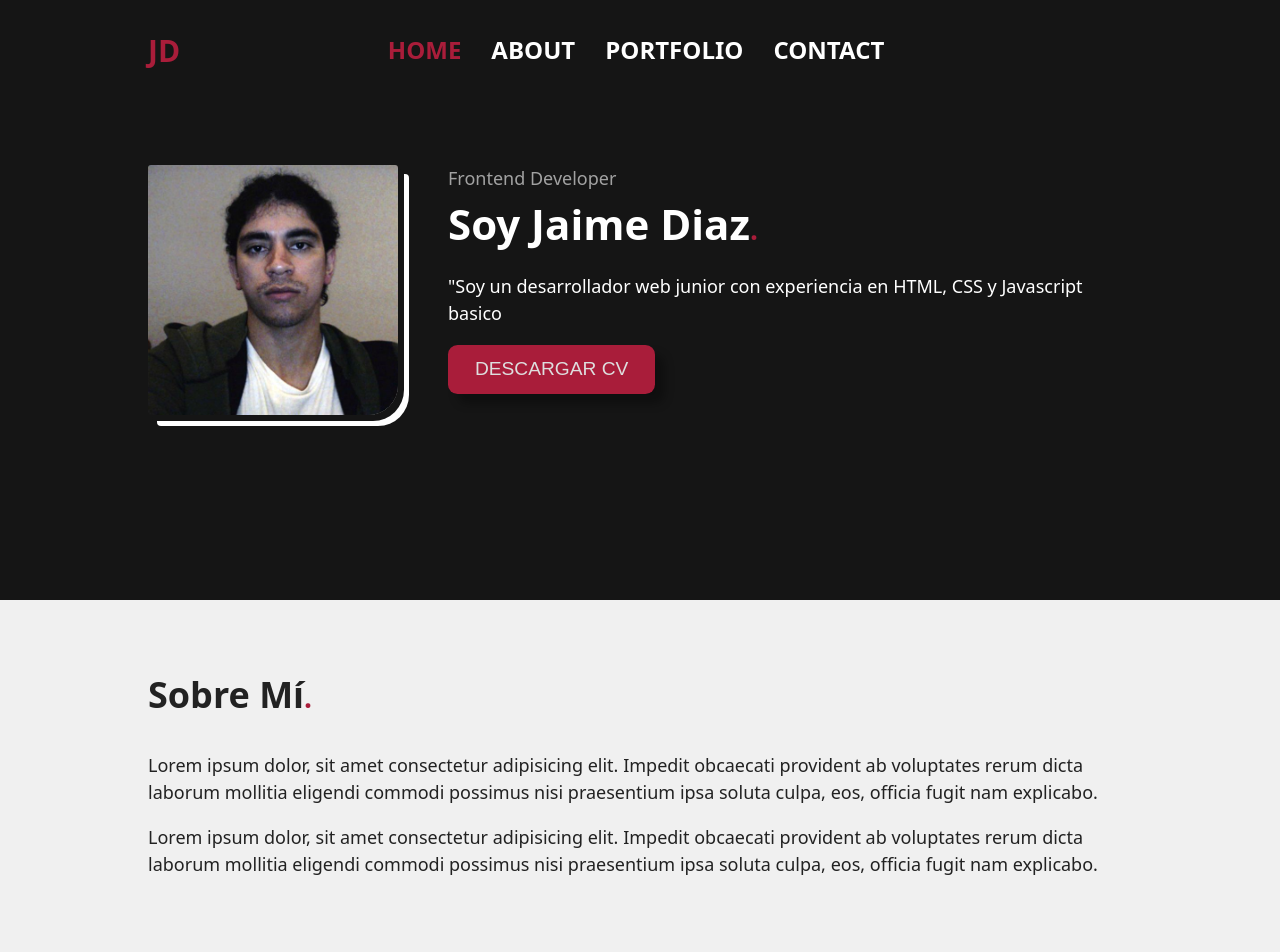
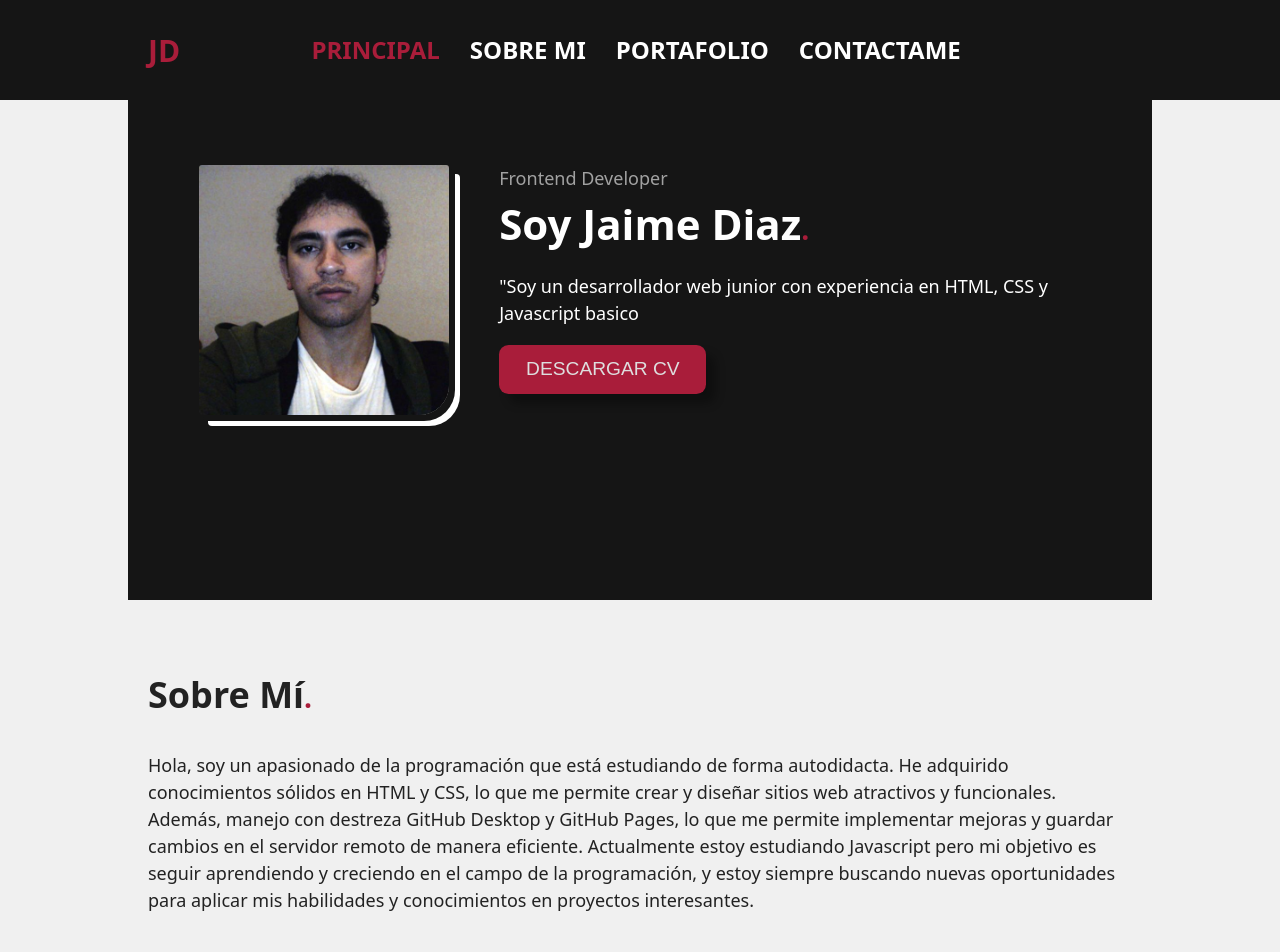
Before and after one commit to ZayDiaz/Portafolio, a plain HTML site: page index.html in a window 1280 px wide. Shown: the top 952 px of the page. Drawn offline with nearby package versions, Linux system fonts and the light colour scheme.

Commit message:
Sobre mi actualizado
Un párrafo descriptivo sobre mi personalidad y mis metas

```diff
--- a/assets/css/style.css
+++ b/assets/css/style.css
@@ -94,6 +94,7 @@ button {
   display: flex;
   flex-direction: column;
   gap: 0.5em;
+  align-items: center;
 }
 
 .up {
--- a/index.html
+++ b/index.html
@@ -28,16 +28,16 @@
 
         <ul class="list">
           <li class="list__item">
-            <a href="#home" class="list__link active">Home</a>
+            <a href="#home" class="list__link active">Principal</a>
           </li>
           <li class="list__item">
-            <a href="#about" class="list__link">About</a>
+            <a href="#about" class="list__link">Sobre mi</a>
           </li>
           <li class="list__item">
-            <a href="#portfolio" class="list__link">Portfolio</a>
+            <a href="#portfolio" class="list__link">Portafolio</a>
           </li>
           <li class="list__item">
-            <a href="#contact" class="list__link">Contact</a>
+            <a href="#contact" class="list__link">Contactame</a>
           </li>
         </ul>
       </div>
@@ -71,13 +71,11 @@
       <h2 class="section__title">Sobre Mí<span class="span__dot">.</span></h2>
 
       <div class="container">
-        <p class="about__text">Lorem ipsum dolor, sit amet consectetur adipisicing elit. Impedit obcaecati provident ab
-          voluptates rerum dicta laborum mollitia eligendi commodi possimus nisi praesentium ipsa soluta culpa, eos,
-          officia fugit nam explicabo.</p>
+        <p class="about__text"></p>
 
-        <p class="about__text">Lorem ipsum dolor, sit amet consectetur adipisicing elit. Impedit obcaecati provident ab
-          voluptates rerum dicta laborum mollitia eligendi commodi possimus nisi praesentium ipsa soluta culpa, eos,
-          officia fugit nam explicabo.</p>
+        <p class="about__text">Hola, soy un apasionado de la programación que está estudiando de forma autodidacta. He adquirido conocimientos sólidos en HTML y CSS, lo que me permite crear y diseñar sitios web atractivos y funcionales. Además, manejo con destreza GitHub Desktop y GitHub Pages, lo que me permite implementar mejoras y guardar cambios en el servidor remoto de manera eficiente. Actualmente estoy estudiando Javascript pero mi objetivo es seguir aprendiendo y creciendo en el campo de la programación, y estoy siempre buscando nuevas oportunidades para aplicar mis habilidades y conocimientos en proyectos interesantes.
+
+        </p>
       </div>
     </section>
 
@@ -137,26 +135,7 @@
         </div>
       </div>
     </section>
-    <section id="portfolio" class="section portfolio">
-      <div class="main">
-        <div class="up">
-          <button class="card1">
-            <svg xmlns="http://www.w3.org/2000/svg" xmlns:xlink="http://www.w3.org/1999/xlink" viewBox="0,0,256,256" width="30px" height="30px" fill-rule="nonzero" class="instagram"><g fill-rule="nonzero" stroke="none" stroke-width="1" stroke-linecap="butt" stroke-linejoin="miter" stroke-miterlimit="10" stroke-dasharray="" stroke-dashoffset="0" font-family="none" font-weight="none" font-size="none" text-anchor="none" style="mix-blend-mode: normal"><g transform="scale(8,8)"><path d="M11.46875,5c-3.55078,0 -6.46875,2.91406 -6.46875,6.46875v9.0625c0,3.55078 2.91406,6.46875 6.46875,6.46875h9.0625c3.55078,0 6.46875,-2.91406 6.46875,-6.46875v-9.0625c0,-3.55078 -2.91406,-6.46875 -6.46875,-6.46875zM11.46875,7h9.0625c2.47266,0 4.46875,1.99609 4.46875,4.46875v9.0625c0,2.47266 -1.99609,4.46875 -4.46875,4.46875h-9.0625c-2.47266,0 -4.46875,-1.99609 -4.46875,-4.46875v-9.0625c0,-2.47266 1.99609,-4.46875 4.46875,-4.46875zM21.90625,9.1875c-0.50391,0 -0.90625,0.40234 -0.90625,0.90625c0,0.50391 0.40234,0.90625 0.90625,0.90625c0.50391,0 0.90625,-0.40234 0.90625,-0.90625c0,-0.50391 -0.40234,-0.90625 -0.90625,-0.90625zM16,10c-3.30078,0 -6,2.69922 -6,6c0,3.30078 2.69922,6 6,6c3.30078,0 6,-2.69922 6,-6c0,-3.30078 -2.69922,-6 -6,-6zM16,12c2.22266,0 4,1.77734 4,4c0,2.22266 -1.77734,4 -4,4c-2.22266,0 -4,-1.77734 -4,-4c0,-2.22266 1.77734,-4 4,-4z"></path></g></g></svg>
-          </button>
-          <button class="card2">
-            <svg xmlns="http://www.w3.org/2000/svg" viewBox="0 0 48 48" width="30px" height="30px" class="twitter"><path d="M42,12.429c-1.323,0.586-2.746,0.977-4.247,1.162c1.526-0.906,2.7-2.351,3.251-4.058c-1.428,0.837-3.01,1.452-4.693,1.776C34.967,9.884,33.05,9,30.926,9c-4.08,0-7.387,3.278-7.387,7.32c0,0.572,0.067,1.129,0.193,1.67c-6.138-0.308-11.582-3.226-15.224-7.654c-0.64,1.082-1,2.349-1,3.686c0,2.541,1.301,4.778,3.285,6.096c-1.211-0.037-2.351-0.374-3.349-0.914c0,0.022,0,0.055,0,0.086c0,3.551,2.547,6.508,5.923,7.181c-0.617,0.169-1.269,0.263-1.941,0.263c-0.477,0-0.942-0.054-1.392-0.135c0.94,2.902,3.667,5.023,6.898,5.086c-2.528,1.96-5.712,3.134-9.174,3.134c-0.598,0-1.183-0.034-1.761-0.104C9.268,36.786,13.152,38,17.321,38c13.585,0,21.017-11.156,21.017-20.834c0-0.317-0.01-0.633-0.025-0.945C39.763,15.197,41.013,13.905,42,12.429"></path></svg>
-          </button>
-        </div>
-        <div class="down">
-          <button class="card3">
-            <svg xmlns="http://www.w3.org/2000/svg" viewBox="0 0 30 30" width="30px" height="30px" class="github">    <path d="M15,3C8.373,3,3,8.373,3,15c0,5.623,3.872,10.328,9.092,11.63C12.036,26.468,12,26.28,12,26.047v-2.051 c-0.487,0-1.303,0-1.508,0c-0.821,0-1.551-0.353-1.905-1.009c-0.393-0.729-0.461-1.844-1.435-2.526 c-0.289-0.227-0.069-0.486,0.264-0.451c0.615,0.174,1.125,0.596,1.605,1.222c0.478,0.627,0.703,0.769,1.596,0.769 c0.433,0,1.081-0.025,1.691-0.121c0.328-0.833,0.895-1.6,1.588-1.962c-3.996-0.411-5.903-2.399-5.903-5.098 c0-1.162,0.495-2.286,1.336-3.233C9.053,10.647,8.706,8.73,9.435,8c1.798,0,2.885,1.166,3.146,1.481C13.477,9.174,14.461,9,15.495,9 c1.036,0,2.024,0.174,2.922,0.483C18.675,9.17,19.763,8,21.565,8c0.732,0.731,0.381,2.656,0.102,3.594 c0.836,0.945,1.328,2.066,1.328,3.226c0,2.697-1.904,4.684-5.894,5.097C18.199,20.49,19,22.1,19,23.313v2.734 c0,0.104-0.023,0.179-0.035,0.268C23.641,24.676,27,20.236,27,15C27,8.373,21.627,3,15,3z"></path></svg>
-          </button>
-          <button class="card4">
-            <svg height="30px" width="30px" viewBox="0 0 48 48" xmlns="http://www.w3.org/2000/svg" class="discord"><path d="M40,12c0,0-4.585-3.588-10-4l-0.488,0.976C34.408,10.174,36.654,11.891,39,14c-4.045-2.065-8.039-4-15-4s-10.955,1.935-15,4c2.346-2.109,5.018-4.015,9.488-5.024L18,8c-5.681,0.537-10,4-10,4s-5.121,7.425-6,22c5.162,5.953,13,6,13,6l1.639-2.185C13.857,36.848,10.715,35.121,8,32c3.238,2.45,8.125,5,16,5s12.762-2.55,16-5c-2.715,3.121-5.857,4.848-8.639,5.815L33,40c0,0,7.838-0.047,13-6C45.121,19.425,40,12,40,12z M17.5,30c-1.933,0-3.5-1.791-3.5-4c0-2.209,1.567-4,3.5-4s3.5,1.791,3.5,4C21,28.209,19.433,30,17.5,30z M30.5,30c-1.933,0-3.5-1.791-3.5-4c0-2.209,1.567-4,3.5-4s3.5,1.791,3.5,4C34,28.209,32.433,30,30.5,30z"></path></svg>
-          </button>
-        </div>
-      </div>
-    </section>
+
 
     <section id="reviews" class="section reviews">
 
@@ -335,6 +314,26 @@
         </form>
       </div>
     </section>
+    <section id="portfolio" class="section portfolio">
+      <div class="main">
+        <div class="up">
+          <button class="card1">
+            <svg xmlns="http://www.w3.org/2000/svg" xmlns:xlink="http://www.w3.org/1999/xlink" viewBox="0,0,256,256" width="30px" height="30px" fill-rule="nonzero" class="instagram"><g fill-rule="nonzero" stroke="none" stroke-width="1" stroke-linecap="butt" stroke-linejoin="miter" stroke-miterlimit="10" stroke-dasharray="" stroke-dashoffset="0" font-family="none" font-weight="none" font-size="none" text-anchor="none" style="mix-blend-mode: normal"><g transform="scale(8,8)"><path d="M11.46875,5c-3.55078,0 -6.46875,2.91406 -6.46875,6.46875v9.0625c0,3.55078 2.91406,6.46875 6.46875,6.46875h9.0625c3.55078,0 6.46875,-2.91406 6.46875,-6.46875v-9.0625c0,-3.55078 -2.91406,-6.46875 -6.46875,-6.46875zM11.46875,7h9.0625c2.47266,0 4.46875,1.99609 4.46875,4.46875v9.0625c0,2.47266 -1.99609,4.46875 -4.46875,4.46875h-9.0625c-2.47266,0 -4.46875,-1.99609 -4.46875,-4.46875v-9.0625c0,-2.47266 1.99609,-4.46875 4.46875,-4.46875zM21.90625,9.1875c-0.50391,0 -0.90625,0.40234 -0.90625,0.90625c0,0.50391 0.40234,0.90625 0.90625,0.90625c0.50391,0 0.90625,-0.40234 0.90625,-0.90625c0,-0.50391 -0.40234,-0.90625 -0.90625,-0.90625zM16,10c-3.30078,0 -6,2.69922 -6,6c0,3.30078 2.69922,6 6,6c3.30078,0 6,-2.69922 6,-6c0,-3.30078 -2.69922,-6 -6,-6zM16,12c2.22266,0 4,1.77734 4,4c0,2.22266 -1.77734,4 -4,4c-2.22266,0 -4,-1.77734 -4,-4c0,-2.22266 1.77734,-4 4,-4z"></path></g></g></svg>
+          </button>
+          <button class="card2">
+            <svg xmlns="http://www.w3.org/2000/svg" viewBox="0 0 48 48" width="30px" height="30px" class="twitter"><path d="M42,12.429c-1.323,0.586-2.746,0.977-4.247,1.162c1.526-0.906,2.7-2.351,3.251-4.058c-1.428,0.837-3.01,1.452-4.693,1.776C34.967,9.884,33.05,9,30.926,9c-4.08,0-7.387,3.278-7.387,7.32c0,0.572,0.067,1.129,0.193,1.67c-6.138-0.308-11.582-3.226-15.224-7.654c-0.64,1.082-1,2.349-1,3.686c0,2.541,1.301,4.778,3.285,6.096c-1.211-0.037-2.351-0.374-3.349-0.914c0,0.022,0,0.055,0,0.086c0,3.551,2.547,6.508,5.923,7.181c-0.617,0.169-1.269,0.263-1.941,0.263c-0.477,0-0.942-0.054-1.392-0.135c0.94,2.902,3.667,5.023,6.898,5.086c-2.528,1.96-5.712,3.134-9.174,3.134c-0.598,0-1.183-0.034-1.761-0.104C9.268,36.786,13.152,38,17.321,38c13.585,0,21.017-11.156,21.017-20.834c0-0.317-0.01-0.633-0.025-0.945C39.763,15.197,41.013,13.905,42,12.429"></path></svg>
+          </button>
+        </div>
+        <div class="down">
+          <button class="card3">
+            <svg xmlns="http://www.w3.org/2000/svg" viewBox="0 0 30 30" width="30px" height="30px" class="github">    <path d="M15,3C8.373,3,3,8.373,3,15c0,5.623,3.872,10.328,9.092,11.63C12.036,26.468,12,26.28,12,26.047v-2.051 c-0.487,0-1.303,0-1.508,0c-0.821,0-1.551-0.353-1.905-1.009c-0.393-0.729-0.461-1.844-1.435-2.526 c-0.289-0.227-0.069-0.486,0.264-0.451c0.615,0.174,1.125,0.596,1.605,1.222c0.478,0.627,0.703,0.769,1.596,0.769 c0.433,0,1.081-0.025,1.691-0.121c0.328-0.833,0.895-1.6,1.588-1.962c-3.996-0.411-5.903-2.399-5.903-5.098 c0-1.162,0.495-2.286,1.336-3.233C9.053,10.647,8.706,8.73,9.435,8c1.798,0,2.885,1.166,3.146,1.481C13.477,9.174,14.461,9,15.495,9 c1.036,0,2.024,0.174,2.922,0.483C18.675,9.17,19.763,8,21.565,8c0.732,0.731,0.381,2.656,0.102,3.594 c0.836,0.945,1.328,2.066,1.328,3.226c0,2.697-1.904,4.684-5.894,5.097C18.199,20.49,19,22.1,19,23.313v2.734 c0,0.104-0.023,0.179-0.035,0.268C23.641,24.676,27,20.236,27,15C27,8.373,21.627,3,15,3z"></path></svg>
+          </button>
+          <button class="card4">
+            <svg height="30px" width="30px" viewBox="0 0 48 48" xmlns="http://www.w3.org/2000/svg" class="discord"><path d="M40,12c0,0-4.585-3.588-10-4l-0.488,0.976C34.408,10.174,36.654,11.891,39,14c-4.045-2.065-8.039-4-15-4s-10.955,1.935-15,4c2.346-2.109,5.018-4.015,9.488-5.024L18,8c-5.681,0.537-10,4-10,4s-5.121,7.425-6,22c5.162,5.953,13,6,13,6l1.639-2.185C13.857,36.848,10.715,35.121,8,32c3.238,2.45,8.125,5,16,5s12.762-2.55,16-5c-2.715,3.121-5.857,4.848-8.639,5.815L33,40c0,0,7.838-0.047,13-6C45.121,19.425,40,12,40,12z M17.5,30c-1.933,0-3.5-1.791-3.5-4c0-2.209,1.567-4,3.5-4s3.5,1.791,3.5,4C21,28.209,19.433,30,17.5,30z M30.5,30c-1.933,0-3.5-1.791-3.5-4c0-2.209,1.567-4,3.5-4s3.5,1.791,3.5,4C34,28.209,32.433,30,30.5,30z"></path></svg>
+          </button>
+        </div>
+      </div>
+    </section>
   </main>
 
   <footer class="footer">
```
